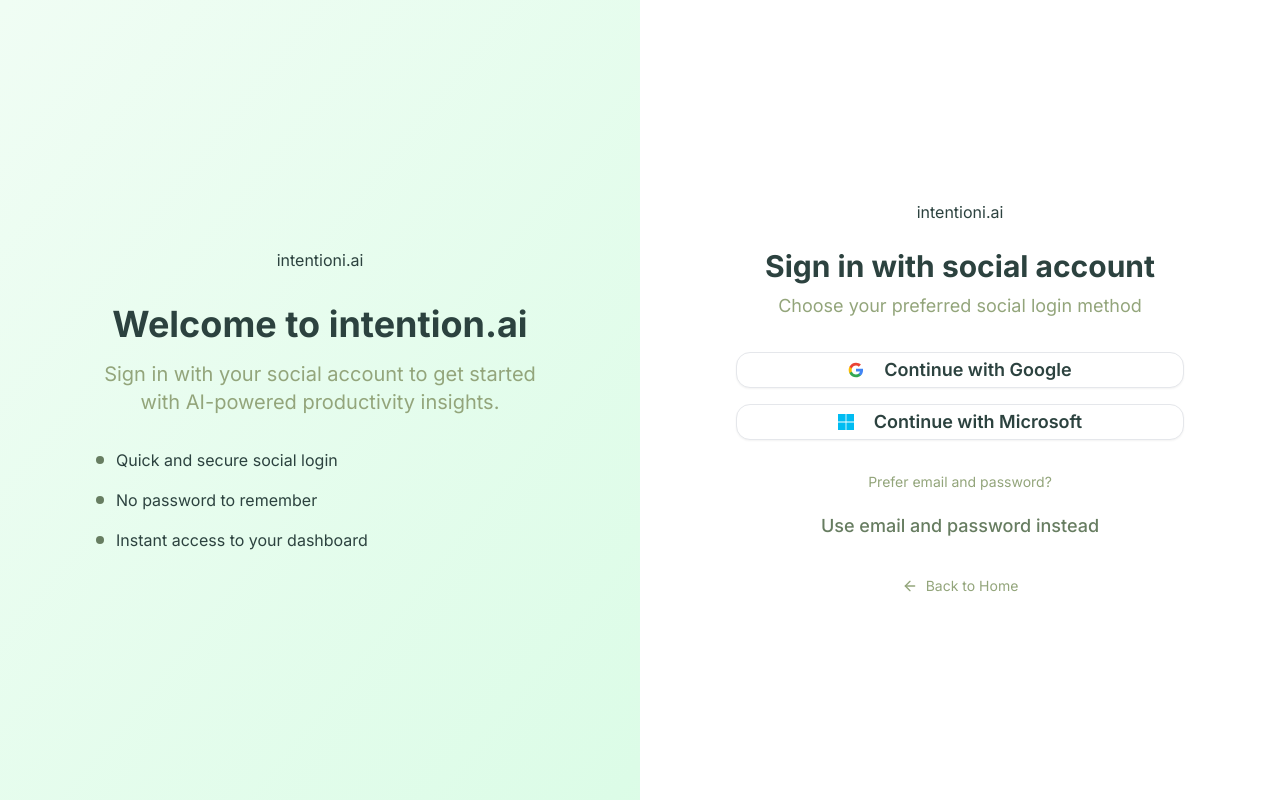
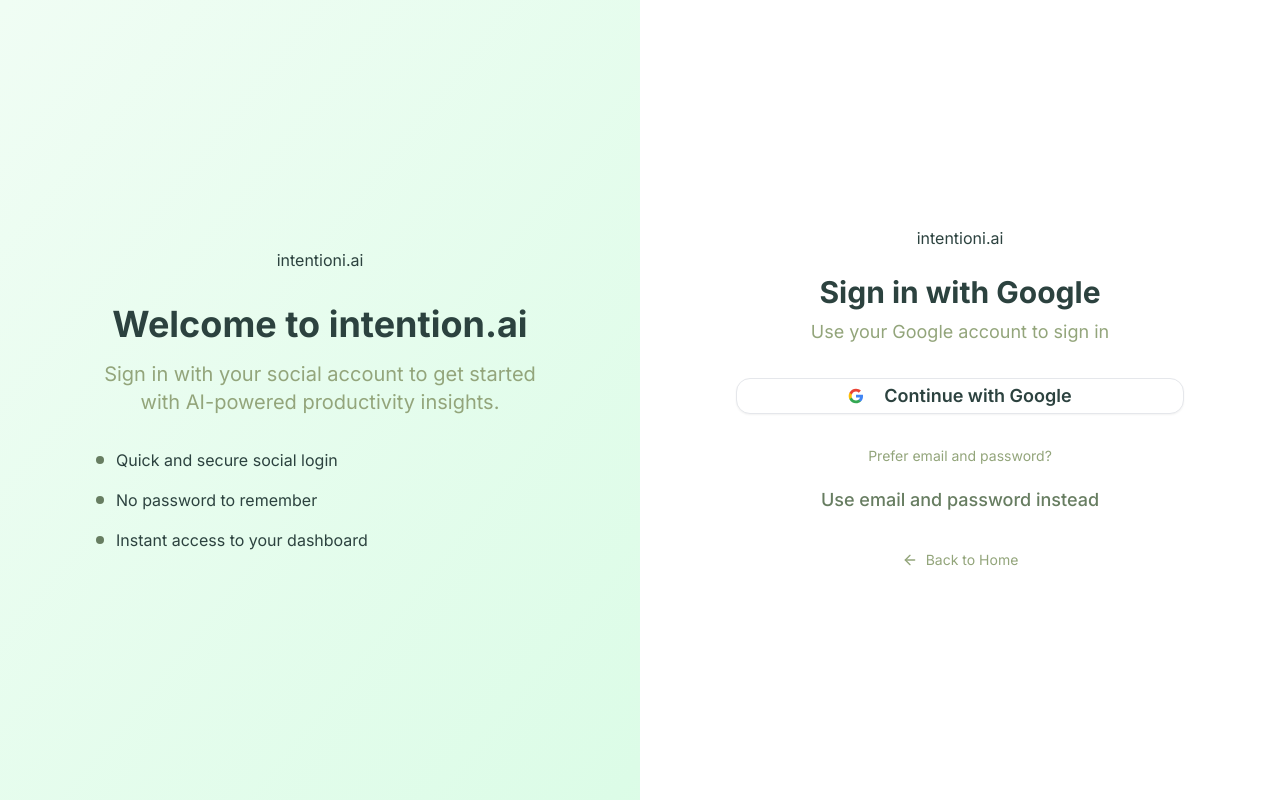
Before and after one commit to snehasharma0807/pennapps, a Next.js app: page /oauth in a window 1280 px wide. Built offline with nearby package versions, Linux system fonts and the light colour scheme; no server answers.

Commit message:
QOL update
removed microsoft from platform, requires too much authentification outside of Auth0

```diff
--- a/src/app/auth/page.tsx
+++ b/src/app/auth/page.tsx
@@ -170,7 +170,7 @@
                 className="w-full py-3 text-lg font-semibold rounded-xl transition-all duration-200 hover:scale-105"
                 style={{borderColor: '#e5e7eb', color: '#2c423f'}}
               >
-                Sign in with Google or Microsoft
+                Sign in with Google
               </Button>
             </Link>
           </div>
--- a/src/app/oauth/page.tsx
+++ b/src/app/oauth/page.tsx
@@ -66,10 +66,10 @@
               <Logo variant="intention-ai" />
             </div>
             <h2 className="text-3xl font-bold mb-2" style={{color: '#2c423f'}}>
-              Sign in with social account
+              Sign in with Google
             </h2>
             <p className="text-lg" style={{color: '#93a57b'}}>
-              Choose your preferred social login method
+              Use your Google account to sign in
             </p>
           </div>
 
@@ -80,7 +80,7 @@
               variant="outline"
               className="w-full py-4 text-lg font-semibold rounded-xl transition-all duration-200 hover:scale-105 flex items-center justify-center"
               style={{borderColor: '#e5e7eb', color: '#2c423f'}}
-              onClick={() => window.location.href = '/api/auth/login?returnTo=/dashboard'}
+              onClick={() => window.location.href = '/api/auth/login?returnTo=/dashboard&connection=google-oauth2'}
             >
               <svg className="w-5 h-5 mr-3" viewBox="0 0 24 24">
                 <path fill="#4285F4" d="M22.56 12.25c0-.78-.07-1.53-.2-2.25H12v4.26h5.92c-.26 1.37-1.04 2.53-2.21 3.31v2.77h3.57c2.08-1.92 3.28-4.74 3.28-8.09z"/>
@@ -91,18 +91,6 @@
               Continue with Google
             </Button>
 
-            <Button
-              type="button"
-              variant="outline"
-              className="w-full py-4 text-lg font-semibold rounded-xl transition-all duration-200 hover:scale-105 flex items-center justify-center"
-              style={{borderColor: '#e5e7eb', color: '#2c423f'}}
-              onClick={() => window.location.href = '/api/auth/login?returnTo=/dashboard'}
-            >
-              <svg className="w-5 h-5 mr-3" viewBox="0 0 24 24">
-                <path fill="#00BCF2" d="M11.4 24H0V12.6h11.4V24zM24 24H12.6V12.6H24V24zM11.4 11.4H0V0h11.4v11.4zM24 11.4H12.6V0H24v11.4z"/>
-              </svg>
-              Continue with Microsoft
-            </Button>
           </div>
 
           {/* Alternative Options */}
```
